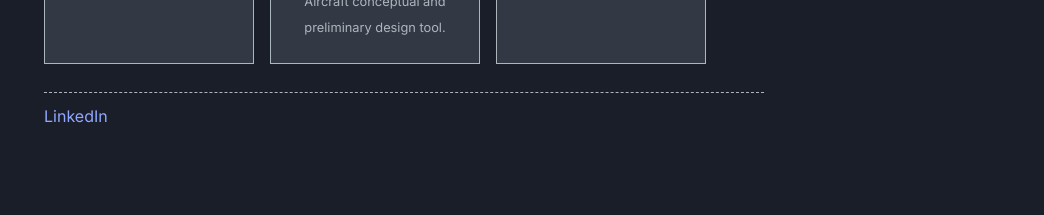
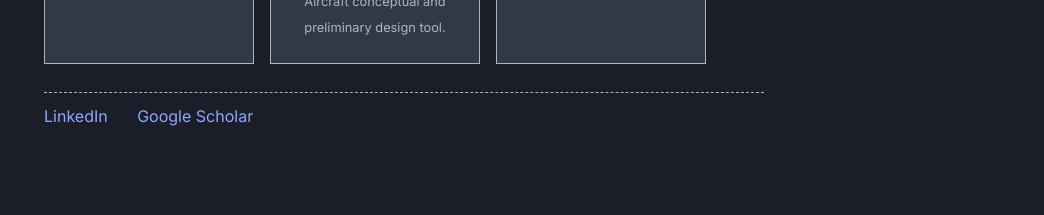
Before and after one commit to Miguel22Aresta/Miguel22Aresta.github.io, a Jekyll site: the page built from index.md, in a window 1280 px wide. Shown: the part 1154-1369 px from the top of the page, without its empty margins (236-1280 px from the left). Built offline with Jekyll 4.4.1, drawn with Linux system fonts in a browser that asks for light colours; comment, search, counter and statistics services are not loaded.

Commit message:
Update home.yml

```diff
--- a/_data/home.yml
+++ b/_data/home.yml
@@ -44,6 +44,9 @@ footer_entries:
   - title: LinkedIn
     url: https://linkedin.com/in/miguel22aresta
 
+  - title: Google Scholar
+    url: https://scholar.google.com/citations?user=MOgZlj0AAAAJ&hl=en
+
  # - title: feed
   #  url: feed.xml
 
```
